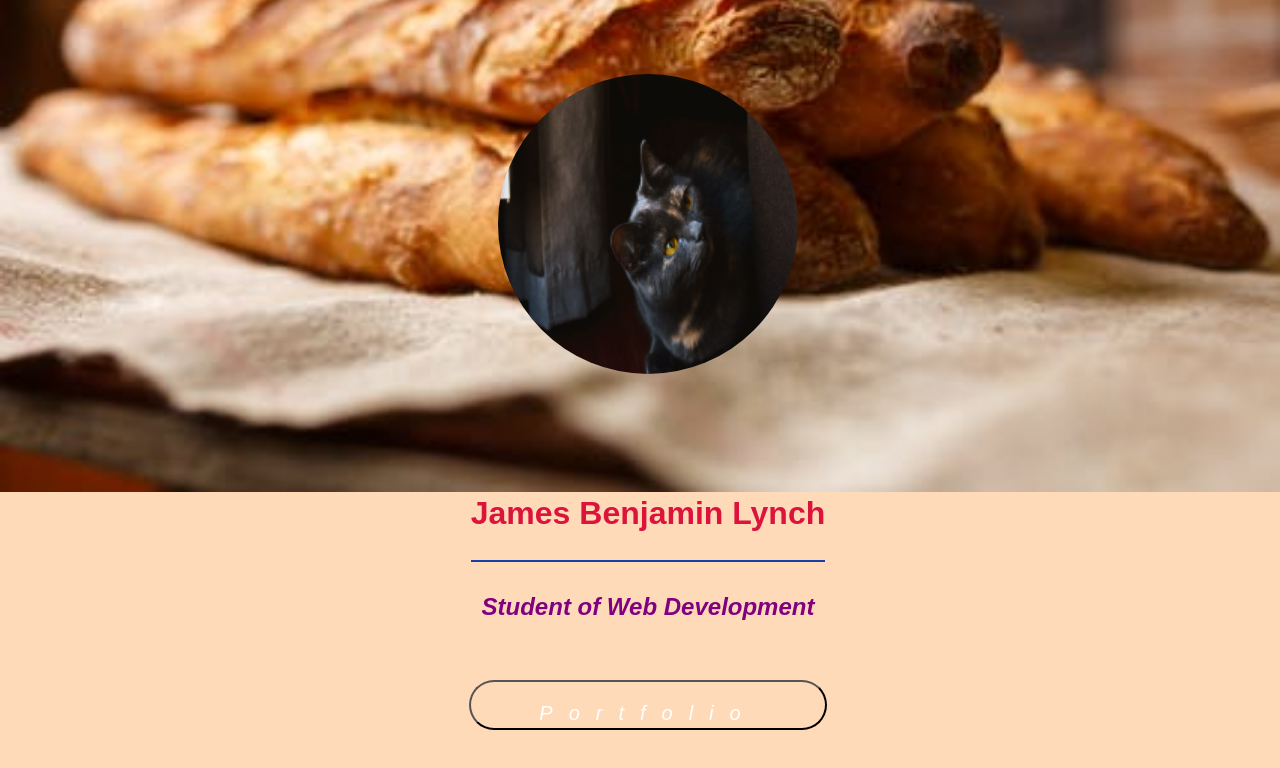
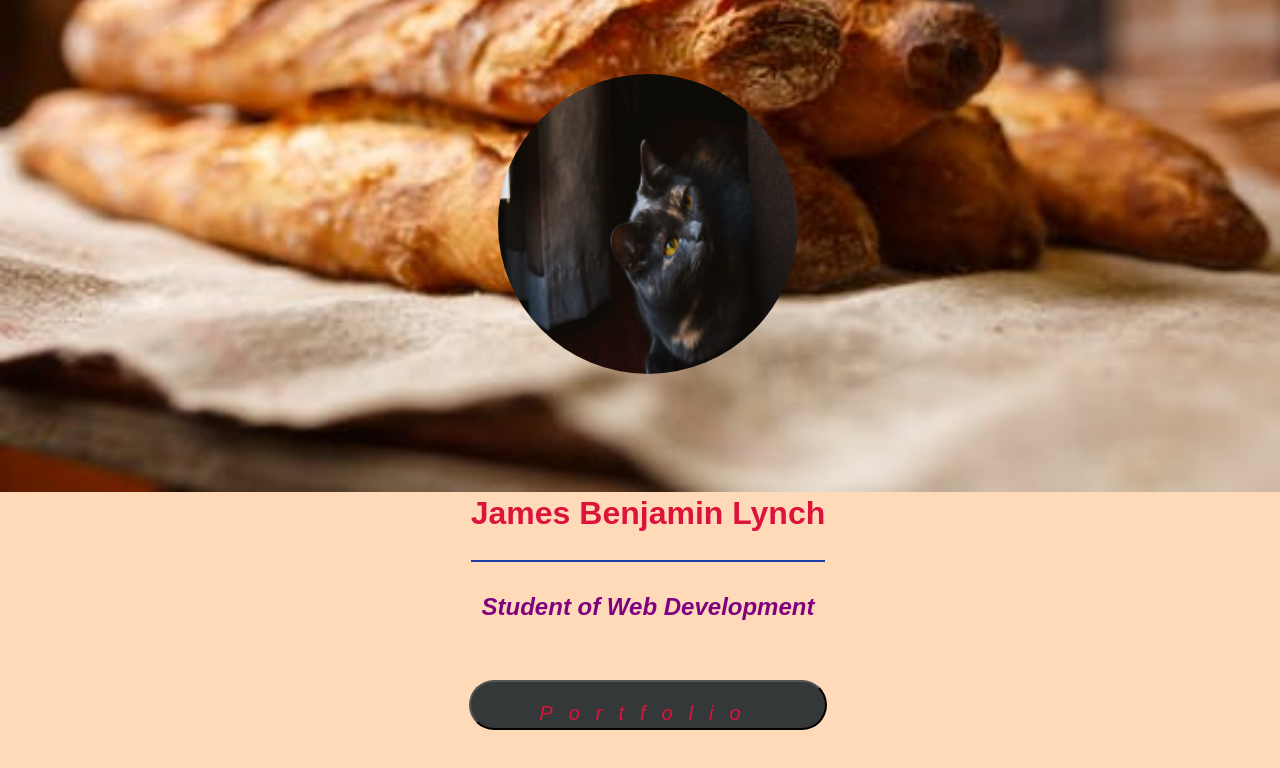
Before and after one commit to JamesLynch01/LAC_web101_JamesLynch01, a plain HTML site: page myPortifolio/index.html in a window 1280 px wide. Shown: the part 324-1092 px from the top of the page. Drawn offline with Linux system fonts and the light colour scheme.

Commit message:
I did even more stuff 2/3/2020

```diff
--- a/myPortifolio/style.css
+++ b/myPortifolio/style.css
@@ -86,11 +86,11 @@ body {
     font-family: Arial, Helvetica, sans-serif;
     font-size: 20px;
     border-radius: 25px;
-    background: transparent;
+    background: #353839;
     padding: 20px;
     padding-bottom: 5%;
     text-align: center;
-    color: white;
+    color: crimson;
     letter-spacing: 16px;
     font-style: italic;
   }
```
